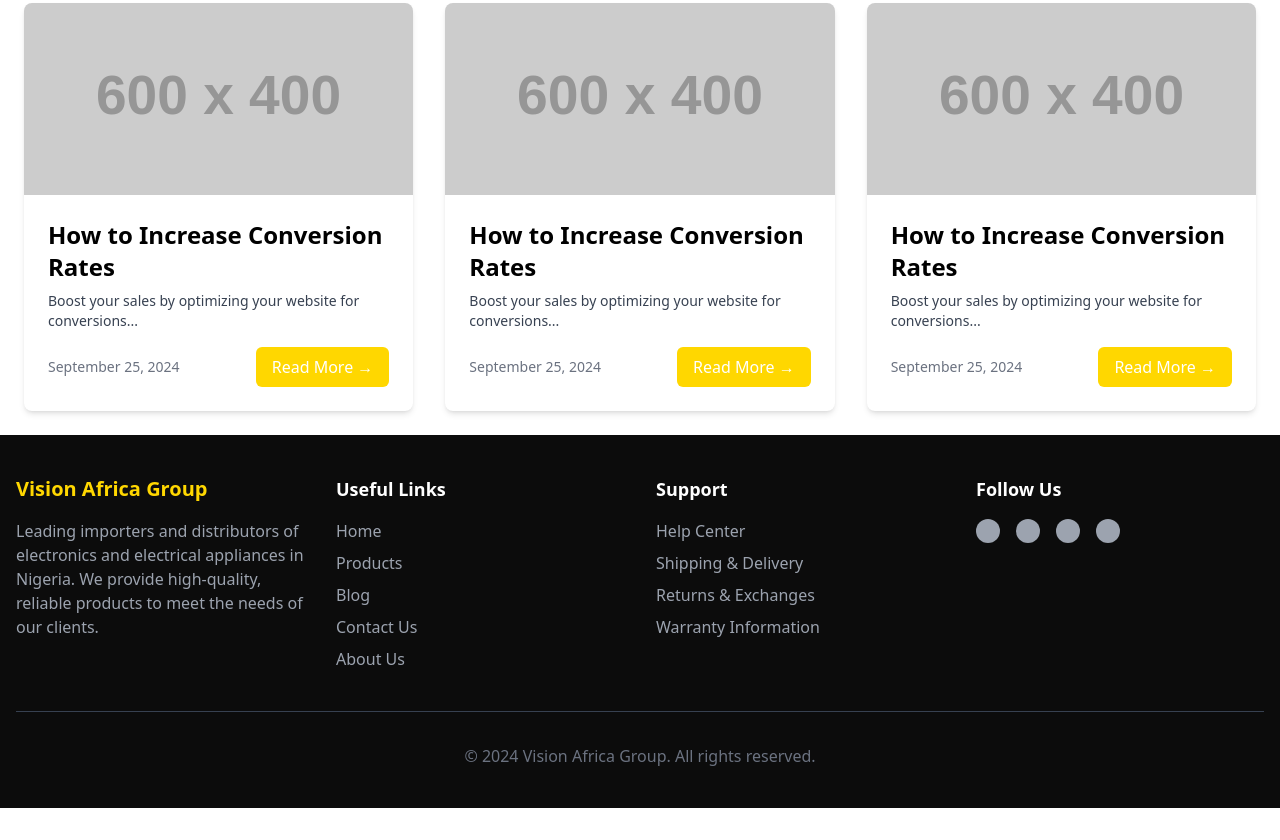
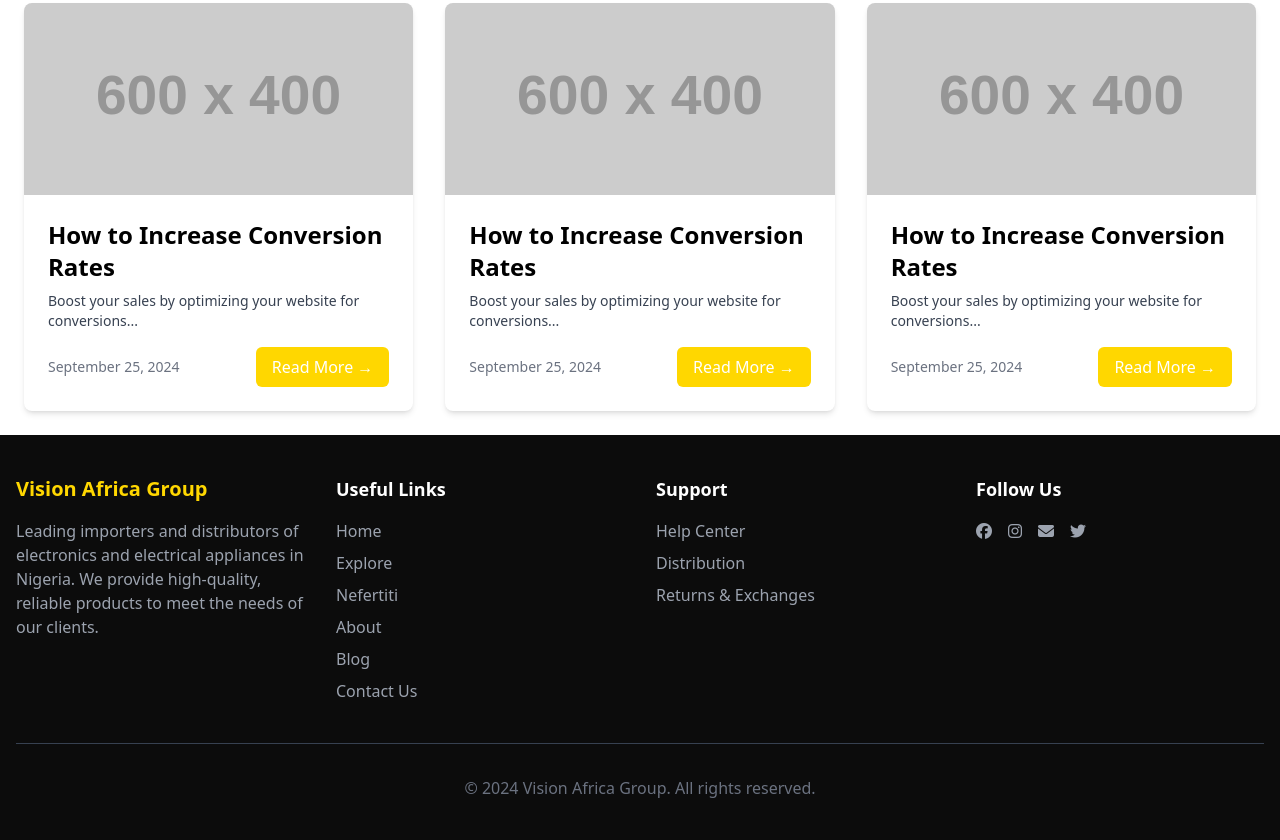
Before and after one commit to d0vel-20/VAG2, a website: page public/blog.html in a window 1280 px wide. Shown: the part 691-1531 px from the top of the page. Before the commit the page ends 1499 px from the top, so only its background shows below. Drawn offline with Linux system fonts and the light colour scheme; placeholder pictures from the web are drawn by us.

Commit message:
test client

```diff
--- a/public/blog.html
+++ b/public/blog.html
@@ -164,19 +164,22 @@
               <h4 class="text-lg font-semibold mb-4">Useful Links</h4>
               <ul>
                 <li class="mb-2">
-                      <a href="#" class="text-gray-400 hover:text-white transition duration-200">Home</a>
+                  <a href="./index.html" class="text-gray-400 hover:text-white transition duration-200">Home</a>
                 </li>
                 <li class="mb-2">
-                      <a href="#" class="text-gray-400 hover:text-white transition duration-200">Products</a>
+                  <a href="#" class="text-gray-400 hover:text-white transition duration-200">Explore</a>
                 </li>
                 <li class="mb-2">
-                      <a href="#" class="text-gray-400 hover:text-white transition duration-200">Blog</a>
+                  <a href="./nefetiti.html" class="text-gray-400 hover:text-white transition duration-200">Nefertiti</a>
                 </li>
                 <li class="mb-2">
-                      <a href="#" class="text-gray-400 hover:text-white transition duration-200">Contact Us</a>
+                  <a href="./about.html" class="text-gray-400 hover:text-white transition duration-200">About</a>
                 </li>
                 <li class="mb-2">
-                      <a href="#" class="text-gray-400 hover:text-white transition duration-200">About Us</a>
+                  <a href="./blog.html" class="text-gray-400 hover:text-white transition duration-200">Blog</a>
+                </li>
+                <li class="mb-2">
+                  <a href="./blog.html" class="text-gray-400 hover:text-white transition duration-200">Contact Us</a>
                 </li>
               </ul>
             </div>
@@ -189,13 +192,10 @@
                   <a href="#" class="text-gray-400 hover:text-white transition duration-200">Help Center</a>
                 </li>
                 <li class="mb-2">
-                      <a href="#" class="text-gray-400 hover:text-white transition duration-200">Shipping & Delivery</a>
+                  <a href="#" class="text-gray-400 hover:text-white transition duration-200">Distribution</a>
                 </li>
                 <li class="mb-2">
                   <a href="#" class="text-gray-400 hover:text-white transition duration-200">Returns & Exchanges</a>
-                    </li>
-                    <li class="mb-2">
-                      <a href="#" class="text-gray-400 hover:text-white transition duration-200">Warranty Information</a>
                 </li>
               </ul>
             </div>
@@ -207,22 +207,22 @@
                 <li>
                   <a href="#" class="text-gray-400 hover:text-white transition duration-200">
                     <!-- Social Media Icon Placeholder -->
-                        <span class="block w-6 h-6 bg-gray-400 rounded-full"></span>
+                    <i class="fab fa-facebook"></i>
                   </a>
                 </li>
                 <li>
                   <a href="#" class="text-gray-400 hover:text-white transition duration-200">
-                        <span class="block w-6 h-6 bg-gray-400 rounded-full"></span>
+                    <i class="fab fa-instagram"></i>
                   </a>
                 </li>
                 <li>
                   <a href="#" class="text-gray-400 hover:text-white transition duration-200">
-                        <span class="block w-6 h-6 bg-gray-400 rounded-full"></span>
+                    <i class="fas fa-envelope"></i>
                   </a>
                 </li>
                 <li>
                   <a href="#" class="text-gray-400 hover:text-white transition duration-200">
-                        <span class="block w-6 h-6 bg-gray-400 rounded-full"></span>
+                    <i class="fab fa-twitter"></i>
                   </a>
                 </li>
               </ul>
```
Also changed, not shown: public/about.html (+13 -13 lines), public/blog_id.html (+13 -13 lines), public/contact.html (+15 -16 lines), public/login.html (+13 -13 lines), public/register.html (+13 -13 lines). Lines whose indentation alone changed are shown as unchanged.
